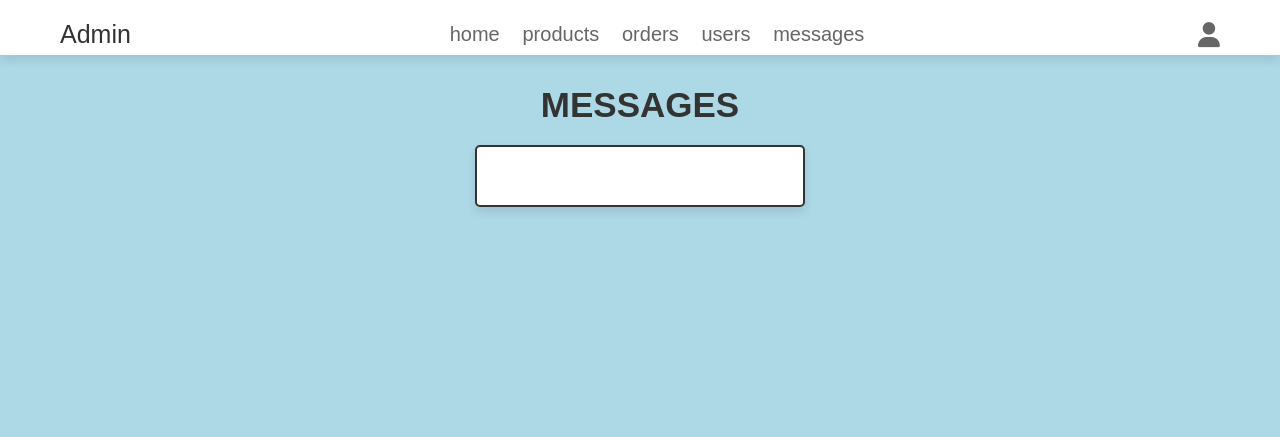
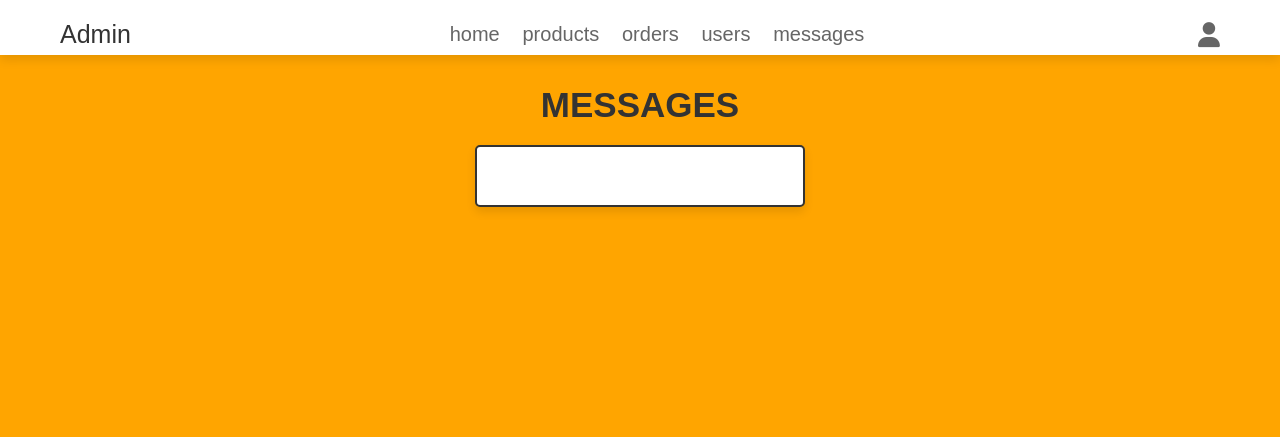
Before and after one commit to Shravani0491/peto, a PHP site: page /admin_contacts.php in a window 1280 px wide. Shown: the top 437 px of the page. Run offline with PHP 8.4, Linux system fonts and the light colour scheme; the visitor is signed in with stand-in values (Sample User, id 1); data that the repository does not hold is empty; some libraries are stand-ins or nearby versions.

Commit message:
Update admin_contacts.php

```diff
--- a/admin_contacts.php
+++ b/admin_contacts.php
@@ -86,7 +86,7 @@ if(isset($_GET['delete'])){
 }
 
 body{
-   background-color: lightblue;
+   background-color: orange;
 }
 
 html{
```
